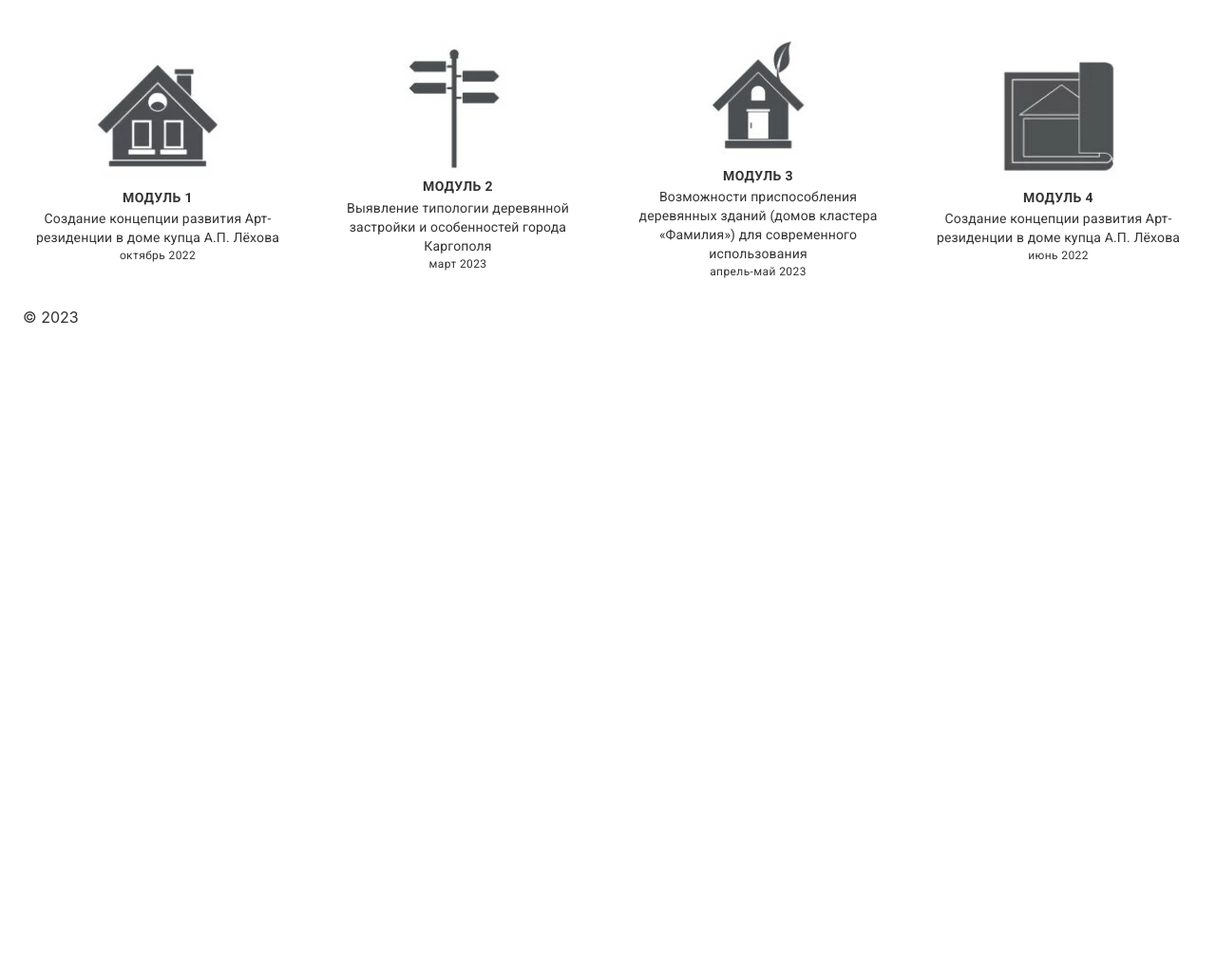
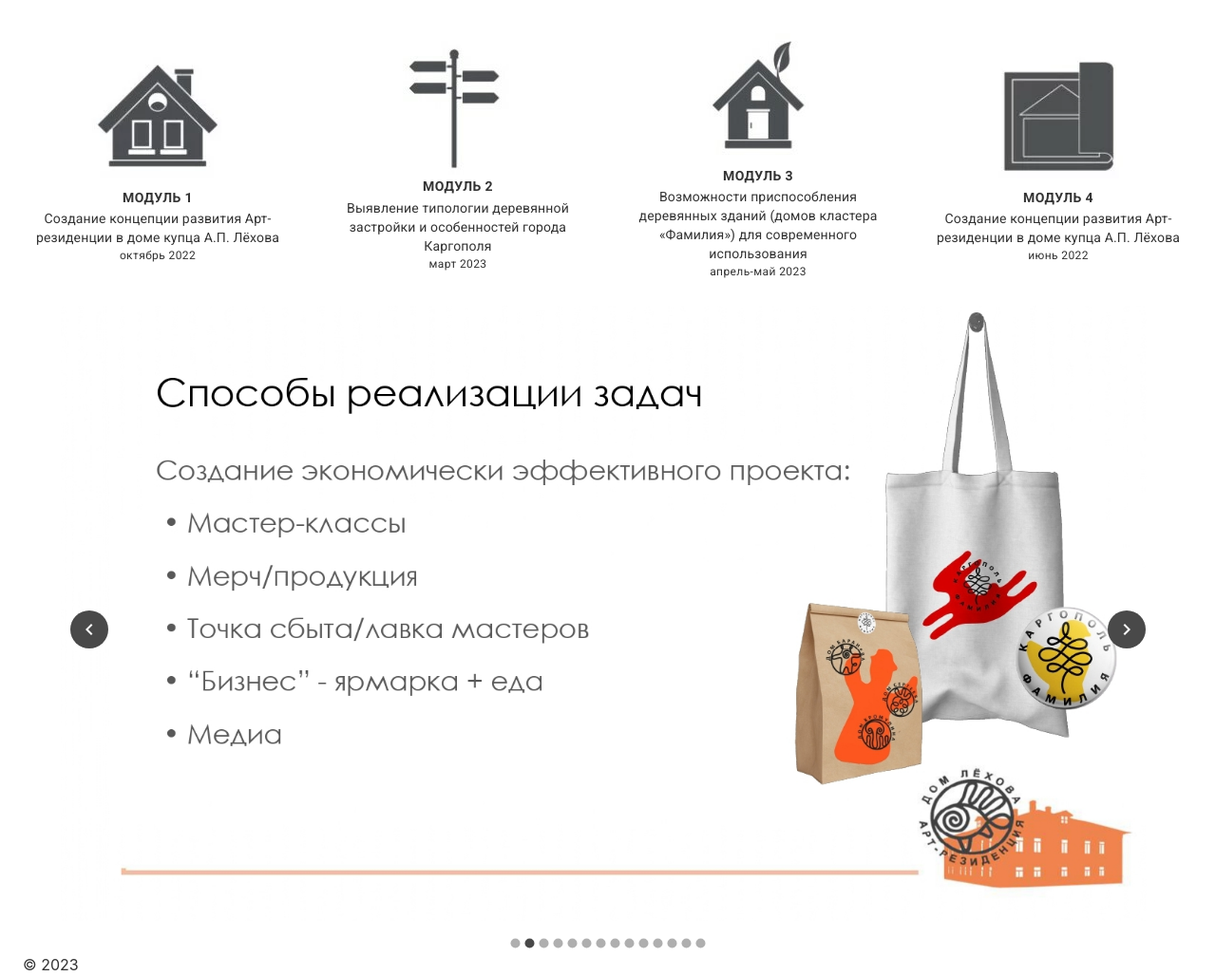
Before and after one commit to gessdead/art-residence-kargopol, a Gatsby site: page / in a window 1280 px wide. Shown: the part 1342-2370 px from the top of the page at 95% size. Before the commit the page ends 1688 px from the top, so only its background shows below. Built offline with nearby package versions, Linux system fonts and the light colour scheme; Gatsby itself is replaced by a stand-in of ours.

Commit message:
add carosel

```diff
--- a/package.json
+++ b/package.json
@@ -9,6 +9,7 @@
     "@emotion/styled": "^11.10.6",
     "@mui/icons-material": "^5.11.11",
     "@mui/material": "^5.11.11",
+    "@mui/styles": "^5.11.12",
     "gatsby": "^5.7.0",
     "gatsby-plugin-image": "^3.7.0",
     "gatsby-plugin-manifest": "^5.7.0",
@@ -20,6 +21,7 @@
     "react": "^18.2.0",
     "react-bootstrap": "^2.7.2",
     "react-dom": "^18.2.0",
+    "react-material-ui-carousel": "^3.4.2",
     "sass": "^1.58.3"
   },
   "devDependencies": {
--- /dev/null
+++ b/src/components/Carousel.tsx
@@ -0,0 +1,41 @@
+import * as React from 'react';
+import { default as BaseCarousel } from 'react-material-ui-carousel'
+import { graphql, useStaticQuery } from 'gatsby';
+import { GatsbyImage, getImage } from 'gatsby-plugin-image';
+import { Container } from '@mui/material';
+
+import NavigateNextIcon from '@mui/icons-material/NavigateNext';
+import NavigateBeforeIcon from '@mui/icons-material/NavigateBefore';
+
+const Carousel = () => {
+    const IMAGES_DATA = useStaticQuery(graphql`query carouselImagesQuery {
+        allFile(filter: {relativeDirectory: {eq: "mainCarousel"}}) {
+            edges {
+            node {
+                childImageSharp {
+                gatsbyImageData
+                }
+            }
+            }
+        }
+    }`);
+
+    const slides = IMAGES_DATA.allFile.edges.map((item, i) => {
+        return {
+            image: getImage(item.node.childImageSharp.gatsbyImageData)
+        }
+    });
+
+    return <Container maxWidth='lg'>
+            <BaseCarousel
+                navButtonsAlwaysVisible={true}
+                NextIcon={<NavigateNextIcon />}
+                PrevIcon={<NavigateBeforeIcon />}>
+                {
+                    slides.map((item, i) => <GatsbyImage image={item.image} key={i} alt='' />)
+                }
+            </BaseCarousel>
+    </Container>
+}
+
+export default Carousel;
--- a/src/pages/index.js
+++ b/src/pages/index.js
@@ -4,8 +4,8 @@ import Layout from "../components/layout"
 import Promo from '../components/Promo/Promo';
 import Circle from '../components/Circle';
 import Modules from '../components/Modules';
+import Carousel from '../components/Carousel';
 import Seo from '../components/seo';
-import * as styles from "../components/index.module.css"
 
 const IndexPage = () => (
   <Layout>
@@ -14,6 +14,8 @@ const IndexPage = () => (
     <Circle />
 
     <Modules />
+
+    <Carousel />
 
   </Layout>
 )
```
Also changed, not shown: src/images/mainCarousel/1.jpg (added), src/images/mainCarousel/10.jpg (added), src/images/mainCarousel/11.jpg (added), src/images/mainCarousel/12.jpg (added), src/images/mainCarousel/13.jpg (added), src/images/mainCarousel/14.jpg (added), src/images/mainCarousel/2.jpg (added), src/images/mainCarousel/3.jpg (added), src/images/mainCarousel/4.jpg (added), src/images/mainCarousel/5.jpg (added), src/images/mainCarousel/6.jpg (added), src/images/mainCarousel/7.jpg (added), src/images/mainCarousel/8.jpg (added), src/images/mainCarousel/9.jpg (added), 1 other file.
